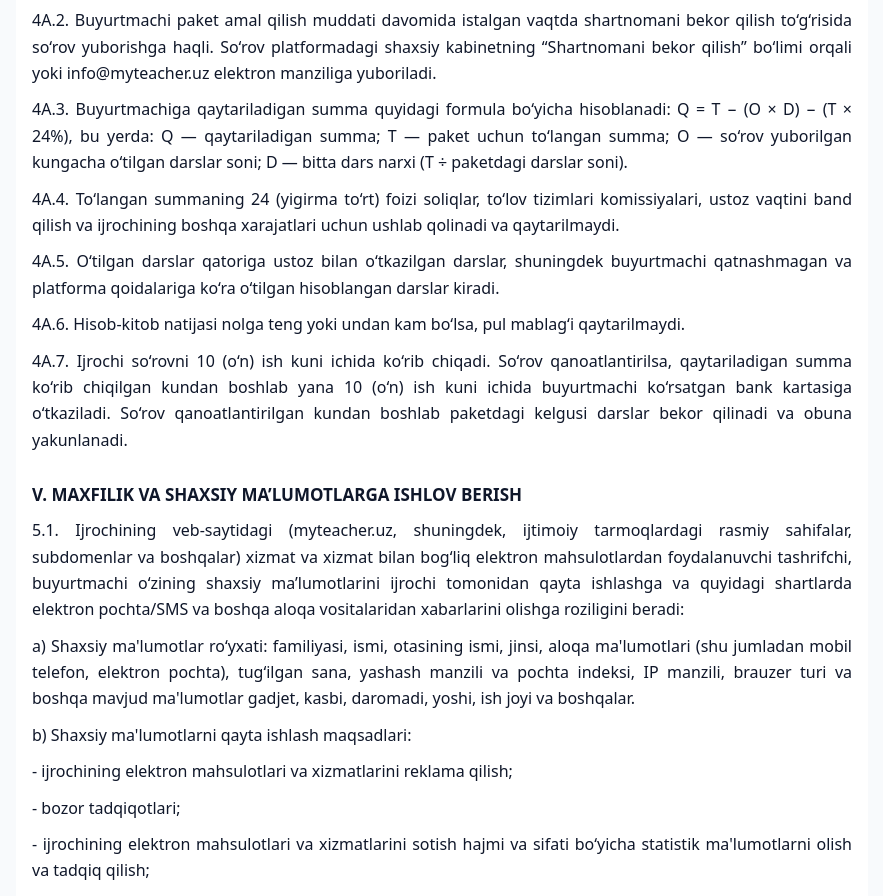
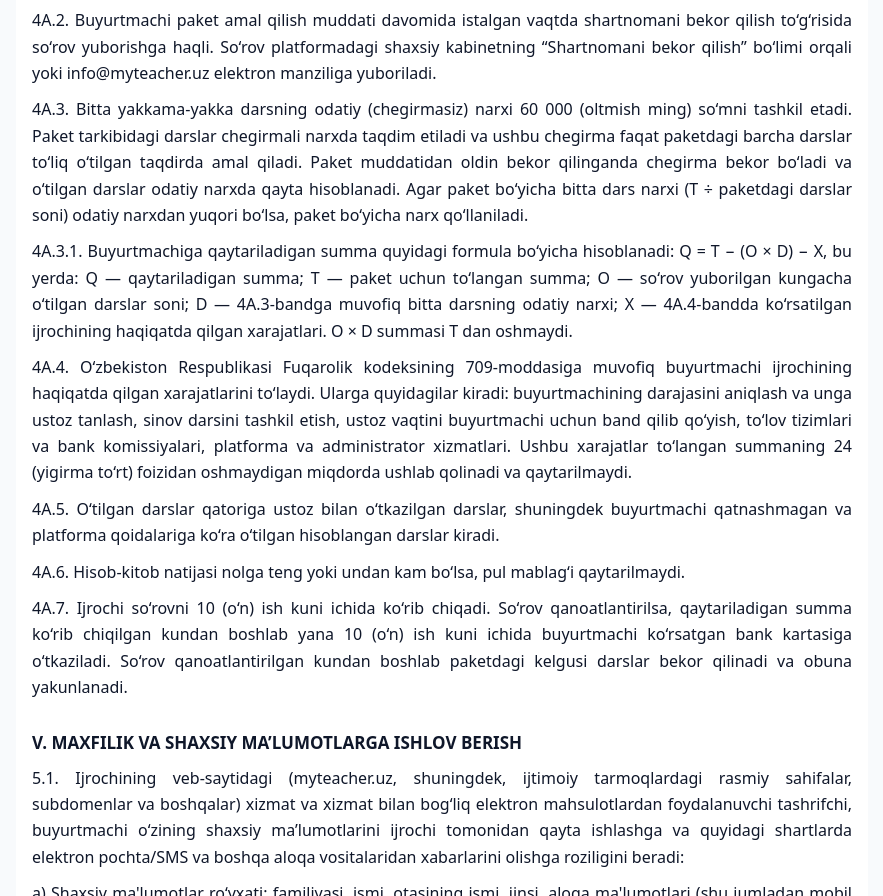
Before and after one commit to alfastarsx-web/www.myteacher.uz, a plain HTML site: page oferta/index.html in a window 1280 px wide. Shown: the part 6575-7471 px from the top of the page, without its empty margins (198-1081 px from the left). Drawn offline with Linux system fonts and the light colour scheme.

Commit message:
Shartnomani bekor qilish: o'tilgan darslar odatiy narxda (60 000), xarajatlar 24% gacha (#33)
Claude-Session: https://claude.ai/code/session_01So44GRiB5bD9smTDqjPYkr

Co-authored-by: Claude <noreply@anthropic.com>

```diff
--- a/oferta/index.html
+++ b/oferta/index.html
@@ -110,8 +110,9 @@ a{color:#4f46e5}
 <h2>IV-A. USTOZ BILAN DARSLAR PAKETINI BEKOR QILISH</h2>
 <p>4A.1. Ushbu bo‘lim ustoz (mentor) bilan yakkama-yakka darslar paketiga (keyingi o‘rinlarda — “paket”) nisbatan qo‘llaniladi. Paket bo‘yicha ushbu bo‘lim shartlari IV bo‘limning 4.1–4.4-bandlariga nisbatan ustuvor hisoblanadi.</p>
 <p>4A.2. Buyurtmachi paket amal qilish muddati davomida istalgan vaqtda shartnomani bekor qilish to‘g‘risida so‘rov yuborishga haqli. So‘rov platformadagi shaxsiy kabinetning “Shartnomani bekor qilish” bo‘limi orqali yoki info@myteacher.uz elektron manziliga yuboriladi.</p>
-<p>4A.3. Buyurtmachiga qaytariladigan summa quyidagi formula bo‘yicha hisoblanadi: Q = T − (O × D) − (T × 24%), bu yerda: Q — qaytariladigan summa; T — paket uchun to‘langan summa; O — so‘rov yuborilgan kungacha o‘tilgan darslar soni; D — bitta dars narxi (T ÷ paketdagi darslar soni).</p>
-<p>4A.4. To‘langan summaning 24 (yigirma to‘rt) foizi soliqlar, to‘lov tizimlari komissiyalari, ustoz vaqtini band qilish va ijrochining boshqa xarajatlari uchun ushlab qolinadi va qaytarilmaydi.</p>
+<p>4A.3. Bitta yakkama-yakka darsning odatiy (chegirmasiz) narxi 60 000 (oltmish ming) so‘mni tashkil etadi. Paket tarkibidagi darslar chegirmali narxda taqdim etiladi va ushbu chegirma faqat paketdagi barcha darslar to‘liq o‘tilgan taqdirda amal qiladi. Paket muddatidan oldin bekor qilinganda chegirma bekor bo‘ladi va o‘tilgan darslar odatiy narxda qayta hisoblanadi. Agar paket bo‘yicha bitta dars narxi (T ÷ paketdagi darslar soni) odatiy narxdan yuqori bo‘lsa, paket bo‘yicha narx qo‘llaniladi.</p>
+<p>4A.3.1. Buyurtmachiga qaytariladigan summa quyidagi formula bo‘yicha hisoblanadi: Q = T − (O × D) − X, bu yerda: Q — qaytariladigan summa; T — paket uchun to‘langan summa; O — so‘rov yuborilgan kungacha o‘tilgan darslar soni; D — 4A.3-bandga muvofiq bitta darsning odatiy narxi; X — 4A.4-bandda ko‘rsatilgan ijrochining haqiqatda qilgan xarajatlari. O × D summasi T dan oshmaydi.</p>
+<p>4A.4. O‘zbekiston Respublikasi Fuqarolik kodeksining 709-moddasiga muvofiq buyurtmachi ijrochining haqiqatda qilgan xarajatlarini to‘laydi. Ularga quyidagilar kiradi: buyurtmachining darajasini aniqlash va unga ustoz tanlash, sinov darsini tashkil etish, ustoz vaqtini buyurtmachi uchun band qilib qo‘yish, to‘lov tizimlari va bank komissiyalari, platforma va administrator xizmatlari. Ushbu xarajatlar to‘langan summaning 24 (yigirma to‘rt) foizidan oshmaydigan miqdorda ushlab qolinadi va qaytarilmaydi.</p>
 <p>4A.5. O‘tilgan darslar qatoriga ustoz bilan o‘tkazilgan darslar, shuningdek buyurtmachi qatnashmagan va platforma qoidalariga ko‘ra o‘tilgan hisoblangan darslar kiradi.</p>
 <p>4A.6. Hisob-kitob natijasi nolga teng yoki undan kam bo‘lsa, pul mablag‘i qaytarilmaydi.</p>
 <p>4A.7. Ijrochi so‘rovni 10 (o‘n) ish kuni ichida ko‘rib chiqadi. So‘rov qanoatlantirilsa, qaytariladigan summa ko‘rib chiqilgan kundan boshlab yana 10 (o‘n) ish kuni ichida buyurtmachi ko‘rsatgan bank kartasiga o‘tkaziladi. So‘rov qanoatlantirilgan kundan boshlab paketdagi kelgusi darslar bekor qilinadi va obuna yakunlanadi.</p>
```
